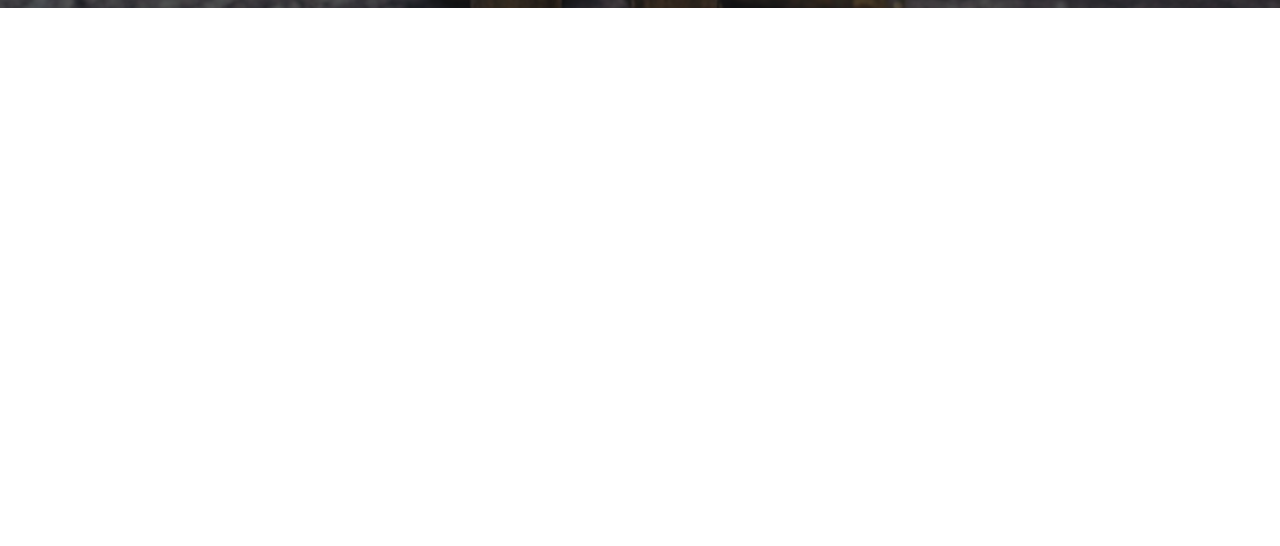
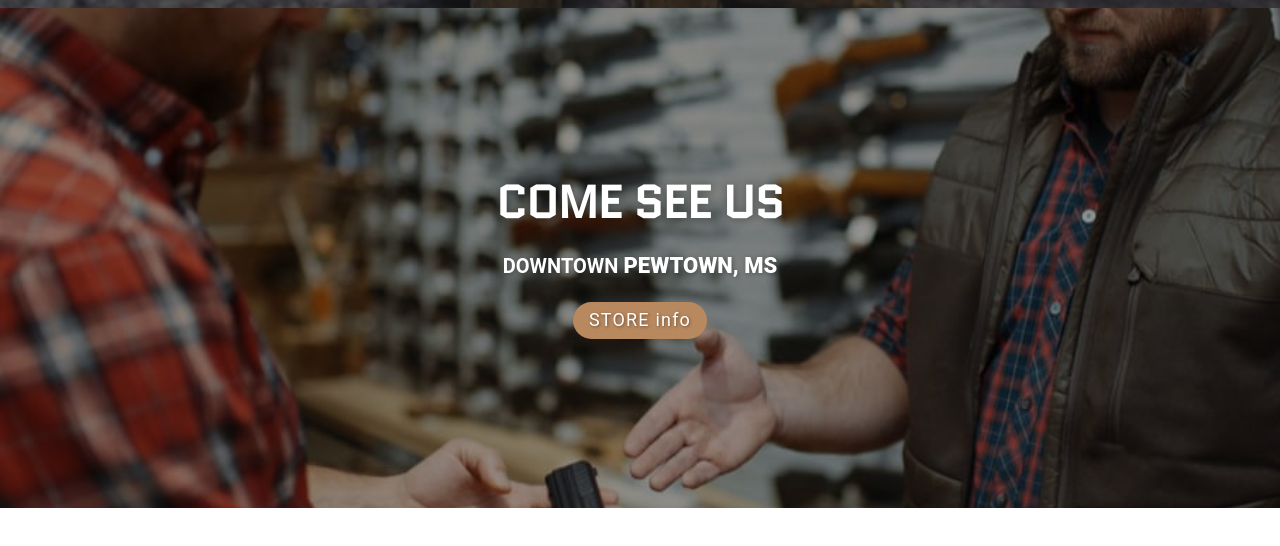
Before and after one commit to whyDoILoveThis/project__its-guns, a plain HTML site: page index.html in a window 1280 px wide. Shown: the part 140-686 px from the top of the page. Drawn offline with Linux system fonts and the light colour scheme.

Commit message:
BUILD: main banner

```diff
--- /dev/null
+++ b/components/banner-main/banner-main.css
@@ -0,0 +1,162 @@
+
+:root {
+    --banner-main-height: 500px;
+    --color--primary: #B8885F;
+    --color--primary-hover:#ac7e57ec;
+
+}
+
+body {
+    font-size: 62.5%;
+}
+
+/** BANNERS */
+
+/*& BANNER-MAIN */
+.banner {
+    width: 100%;
+    height: var(--banner-main-height);
+    overflow: hidden;
+    /*? the banner itself must be relative pos for
+        the absolute pos of the sections to work */
+    position: relative;
+}
+
+/*~ positioning & drop-shadow */
+.banner__section {
+    width: 100%;
+    height: var(--banner-main-height);
+    /*? so they all overlap */
+    position: absolute;
+    left: 0;
+    top: 0;
+    /*? background pos */
+    background-size:cover;
+    background-position: center;
+    /*? for background-color visibility
+        so we can see shadow overlay */
+    background-blend-mode:color;
+    background-color: rgba(0, 0, 0, 0.425);
+    transition: opacity 0.5s ease-in-out;
+    /*? hide unless active with js */
+    opacity: 0;
+    /*? line up header, tagline, & btn */
+    display: flex;
+    flex-direction: column;
+    justify-content: center;
+    align-items: center;
+    text-align: center;
+}
+/*~ js iterates through banner sections at set interval */
+.banner__section.active {
+    opacity: 1;
+}
+
+/*& BANNER-MAIN background images */
+
+/*~ several options were explored and it was concluded
+    that due to the way i needed the images to overlap
+    that this would be the best solution. To add additional
+    banner sections you will need to create a subsequent
+    banner__section--# class */
+/** BANNERS */
+
+/*& BANNER-MAIN */
+.banner {
+    width: 100%;
+    height: var(--banner-main-height);
+    overflow: hidden;
+    /*? the banner itself must be relative pos for
+        the absolute pos of the sections to work */
+    position: relative;
+}
+
+/*~ positioning & drop-shadow */
+.banner__section {
+    width: 100%;
+    height: var(--banner-main-height);
+    /*? so they all overlap */
+    position: absolute;
+    left: 0;
+    top: 0;
+    /*? background pos */
+    background-size:cover;
+    background-position: center;
+    /*? for background-color visibility
+        so we can see shadow overlay */
+    background-blend-mode:color;
+    background-color: rgba(0, 0, 0, 0.425);
+    transition: opacity 0.5s ease-in-out;
+    /*? hide unless active with js */
+    opacity: 0;
+    /*? line up header, tagline, & btn */
+    display: flex;
+    flex-direction: column;
+    justify-content: center;
+    align-items: center;
+    text-align: center;
+}
+/*~ js iterates through banner sections at set interval */
+.banner__section.active {
+    opacity: 1;
+}
+
+/*& BANNER-MAIN background images */
+
+/*~ several options were explored and it was concluded
+    that due to the way i needed the images to overlap
+    that this would be the best solution. To add additional
+    banner sections you will need to create a subsequent
+    banner__section--# class */
+.banner__section--1 {
+    background-image: url(banner-main-imgs/image2.jpg);
+}
+
+.banner__section--2 {
+    background-image: url(banner-main-imgs/image1.jpg);
+}
+
+/*& BANNER-MAIN typography */
+.banner__header {
+    font-family: Quantico, Arial, Helvetica, sans-serif;
+    font-size: 45px;
+    color: white;
+    margin: 0 1.5rem;
+    text-transform: uppercase;
+    text-shadow: 1px 1px 10px rgba(0, 0, 0, 0.4);
+}
+
+.banner__tagline {
+    font-family: Roboto, Arial, Helvetica, sans-serif;
+    font-size: 20px;
+    font-weight: 600;
+    text-transform: uppercase;
+    color: white;
+    margin: 1.5rem;
+    text-shadow: 1px 1px 5px rgba(0, 0, 0, 0.4);
+}
+
+.banner__tagline em {
+    font-weight: 800;
+    font-size: 22px;
+    font-style: normal;
+}
+
+.banner__btn {
+    font-family: Roboto, Arial, Helvetica, sans-serif;
+    background: var(--color--primary);
+    font-size: 18px;
+    font-weight: 400;
+    letter-spacing: 1.2px;
+    color: white;
+    text-shadow: 1px 1px 3px rgba(0, 0, 0, 0.4);
+    border: 0;
+    /*? want to make sure the button will keep
+        round edges no matter the size of its contents */
+    border-radius: 999px;
+    padding: 0.5rem 1rem;
+}
+
+.banner__btn:hover {
+    background-color: var(--color--primary-hover);
+}
--- a/css/style.css
+++ b/css/style.css
@@ -15,7 +15,7 @@
 
 :root {
     --color--primary: #B8885F;
-    --color: #2e90ff;
+    --banner-main-height: 500px;
 }
 
 
@@ -236,3 +236,118 @@ body {
     text-decoration-color: var(--color--primary);
     text-decoration-thickness: 0.13rem;
 }
+
+
+/** BANNERS */
+
+/*& BANNER-MAIN */
+.banner {
+    width: 100%;
+    height: var(--banner-main-height);
+    overflow: hidden;
+    /*? the banner itself must be relative pos for
+        the absolute pos of the sections to work */
+    position: relative;
+}
+
+/*~ positioning & drop-shadow */
+.banner__section {
+    width: 100%;
+    height: var(--banner-main-height);
+    /*? so they all overlap */
+    position: absolute;
+    left: 0;
+    top: 0;
+    /*? background pos */
+    background-size:cover;
+    background-position: center;
+    /*? for background-color visibility
+        so we can see shadow overlay */
+    background-blend-mode:color;
+    background-color: rgba(0, 0, 0, 0.425);
+    transition: opacity 0.5s ease-in-out;
+    /*? hide unless active with js */
+    opacity: 0;
+    /*? line up header, tagline, & btn */
+    display: flex;
+    flex-direction: column;
+    justify-content: center;
+    align-items: center;
+    text-align: center;
+}
+/*~ js iterates through banner sections at set interval */
+.banner__section.active {
+    opacity: 1;
+}
+
+/*& BANNER-MAIN background images */
+
+/*~ several options were explored and it was concluded
+    that due to the way i needed the images to overlap
+    that this would be the best solution. To add additional
+    banner sections you will need to create a subsequent
+    banner__section--# class */
+.banner__section--1 {
+    background-image: url(/img/banner-main-img-1.jpg);
+}
+
+.banner__section--2 {
+    background-image: url(/img/banner-main-img-2.jpg);
+}
+
+.banner__section--3 {
+    background-image: url(/img/banner-main-img-3.jpg);
+}
+
+.banner__section--4 {
+    background-image: url(/img/banner-main-img-4.jpg);
+}
+
+.banner__section--5 {
+    background-image: url(/img/banner-main-img-5.jpg);
+}
+
+/*& BANNER-MAIN typography */
+.banner__header {
+    font-family: Quantico, Arial, Helvetica, sans-serif;
+    font-size: 45px;
+    color: white;
+    margin: 0 1.5rem;
+    text-transform: uppercase;
+    text-shadow: 1px 1px 10px rgba(0, 0, 0, 0.4);
+}
+
+.banner__tagline {
+    font-family: Roboto, Arial, Helvetica, sans-serif;
+    font-size: 20px;
+    font-weight: 600;
+    text-transform: uppercase;
+    color: white;
+    margin: 1.5rem;
+    text-shadow: 1px 1px 5px rgba(0, 0, 0, 0.4);
+}
+
+.banner__tagline em {
+    font-weight: 800;
+    font-size: 22px;
+    font-style: normal;
+}
+
+.banner__btn {
+    font-family: Roboto, Arial, Helvetica, sans-serif;
+    background: var(--color--primary);
+    font-size: 18px;
+    font-weight: 400;
+    letter-spacing: 1.2px;
+    color: white;
+    text-shadow: 1px 1px 3px rgba(0, 0, 0, 0.4);
+    border: 0;
+    /*? want to make sure the button will keep
+        round edges no matter the size of its contents */
+    border-radius: 999px;
+    padding: 0.5rem 1rem;
+}
+
+.banner__btn:hover {
+    background-color: var(--color--primary-hover);
+}
--- a/index.html
+++ b/index.html
@@ -104,11 +104,54 @@
       <!--^--><!--~--><!--~--><!--~--><!--~--><!--~--><!--~--><!--~--><!--~-->
       <!--~--><!--~--><!--~--><!--~--><!--~--><!--~--><!--~--><!--~--><!--~-->
       <!--^--><!--~--><!--~--><!--~--><!--~--><!--~--><!--~--><!--~--><!--~-->
-
+      <!--*-->
+      <!--* BANNER -->
+      <!--*-->
+      <div class="banner">
+        <section class="banner__section banner__section--1">
+          <h1 class="banner__header">check out our large caliber revolvers</h1>
+          <p class="banner__tagline">for the <em>hand cannon</em> lovers</p>
+          <button class="banner__btn">BOOM</button>
+        </section>
+        <section class="banner__section banner__section--2">
+          <h1 class="banner__header">come see us</h1>
+          <p class="banner__tagline">downtown <em>pewtown, ms</em></p>
+          <button class="banner__btn">STORE info</button>
+        </section>
+        <section class="banner__section banner__section--3">
+          <h1 class="banner__header">ammo shipped to your door</h1>
+          <p class="banner__tagline">
+            selection <em>large</em> enough to <em>blow you away!</em>
+          </p>
+          <button class="banner__btn">SHOP ammo</button>
+        </section>
+        <section class="banner__section banner__section--4">
+          <h1 class="banner__header">all new pew bang</h1>
+          <p class="banner__tagline">all the bangs you could ever pew</p>
+          <button class="banner__btn">pew bang!</button>
+        </section>
+        <section class="banner__section banner__section--5">
+          <h1 class="banner__header">we love america</h1>
+          <p class="banner__tagline">
+            we promise to provide the best service to our customers
+          </p>
+          <button class="banner__btn">OUR PROMISE</button>
+        </section>
+        <!-- Add more banner__section--# for your other images -->
+      </div>
+      <!--*-->
+      <!--* BANNER -->
+      <!--*-->
+      <!--^--><!--~--><!--~--><!--~--><!--~--><!--~--><!--~--><!--~--><!--~-->
+      <!--~--><!--~--><!--~--><!--~--><!--~--><!--~--><!--~--><!--~--><!--~-->
+      <!--^--><!--~--><!--~--><!--~--><!--~--><!--~--><!--~--><!--~--><!--~-->
+      <!--~--><!--~--><!--~--><!--~--><!--~--><!--~--><!--~--><!--~--><!--~-->
+      <!--^--><!--~--><!--~--><!--~--><!--~--><!--~--><!--~--><!--~--><!--~-->
       <!--!-->
       <!--! main-wrap -->
     </div>
     <!--!-->
     <!--!-->
+    <script src="js/banner-main.js"></script>
   </body>
 </html>
--- /dev/null
+++ b/js/banner-main.js
@@ -0,0 +1,15 @@
+const banner = document.querySelector('.banner');
+const bannerSection = banner.querySelectorAll('.banner__section');
+let currentIndex = 0;
+
+function showBannerSection(index) {
+    bannerSection[currentIndex].classList.remove('active');
+    currentIndex = (index + bannerSection.length) % bannerSection.length;
+    bannerSection[currentIndex].classList.add('active');
+}
+
+function nextSection() {
+    showBannerSection(currentIndex + 1);
+}
+
+setInterval(nextSection, 3000); // Change image every 3 seconds (adjust as needed)
```
Also changed, not shown: components/banner-main/banner-main.html (added, +26 -0 lines), components/banner-main/banner-main.js (added, +15 -0 lines), components/banner-main/banner-main-imgs/image1.jpg (added), components/banner-main/banner-main-imgs/image2.jpg (added), img/banner-main-img-1.jpg (added), img/banner-main-img-2.jpg (added), img/banner-main-img-3.jpg (added), img/banner-main-img-4.jpg (added), img/banner-main-img-5.jpg (added).
